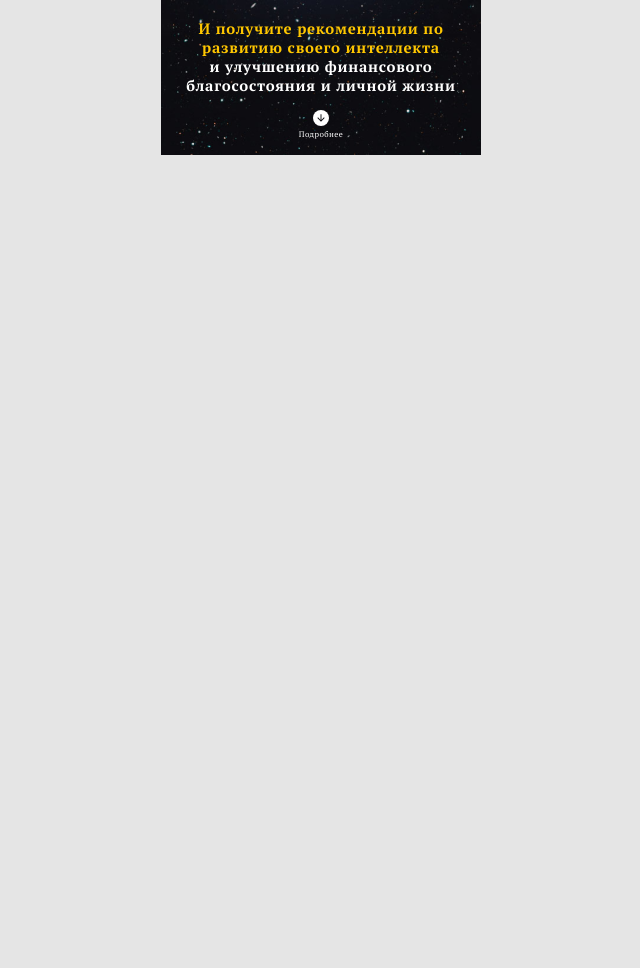
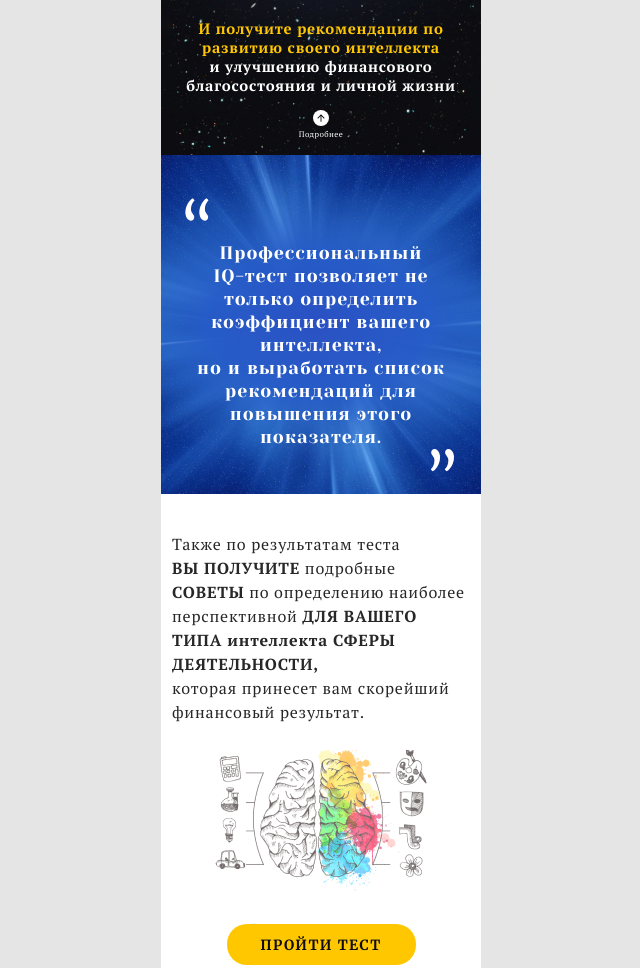
Before and after one commit to IvanProkh/Technical-specification-for-ABC-Mobile, a plain HTML site: page index.html in a window 1280 px wide. Shown: the part 413-1381 px from the top of the page, without its empty margins (319-959 px from the left). Drawn offline with nearby package versions, Linux system fonts and the light colour scheme.

Commit message:
add scroll

```diff
--- a/index.html
+++ b/index.html
@@ -138,7 +138,7 @@
 
     <footer class="footer"></footer>
 
-    <script src="./js/script.js"></script>
+    <script src="./js/scroll.js"></script>
     <script src="./js/toggle-menu.js"></script>
   </body>
 </html>
--- /dev/null
+++ b/js/scroll.js
@@ -0,0 +1,25 @@
+const info = document.getElementsByClassName('info')[0];
+const button = document.getElementsByClassName('hero__button-dropdown')[0];
+
+let prevScrollPos = window.pageYOffset;
+
+window.addEventListener('scroll', () => {
+  let currentScrollPos = window.pageYOffset;
+  console.log('currentScrollPos:', currentScrollPos);
+  console.log('prevScrollPos:', prevScrollPos);
+
+  if (prevScrollPos < currentScrollPos && info.classList.contains('close-info')) {
+    info.classList.remove('close-info');
+    button.classList.add('active');
+  } else {
+    prevScrollPos = currentScrollPos;
+  }
+
+  console.log(!button.classList.contains('active'), 'dsdd');
+
+  window.addEventListener('click', () => {
+    if (!button.classList.contains('active') && currentScrollPos > 0) {
+      window.scrollTo({ top: 0, left: 0, behavior: 'auto' });
+    }
+  });
+});
```
